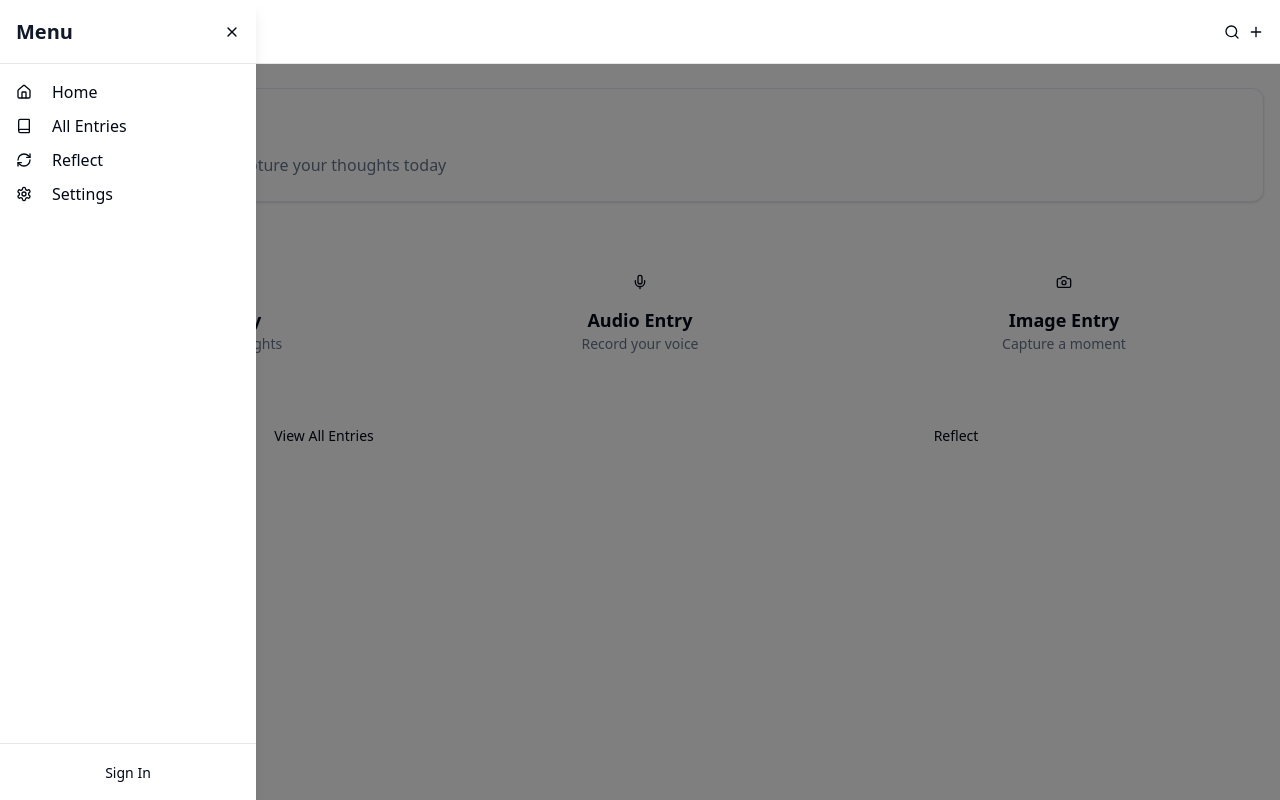
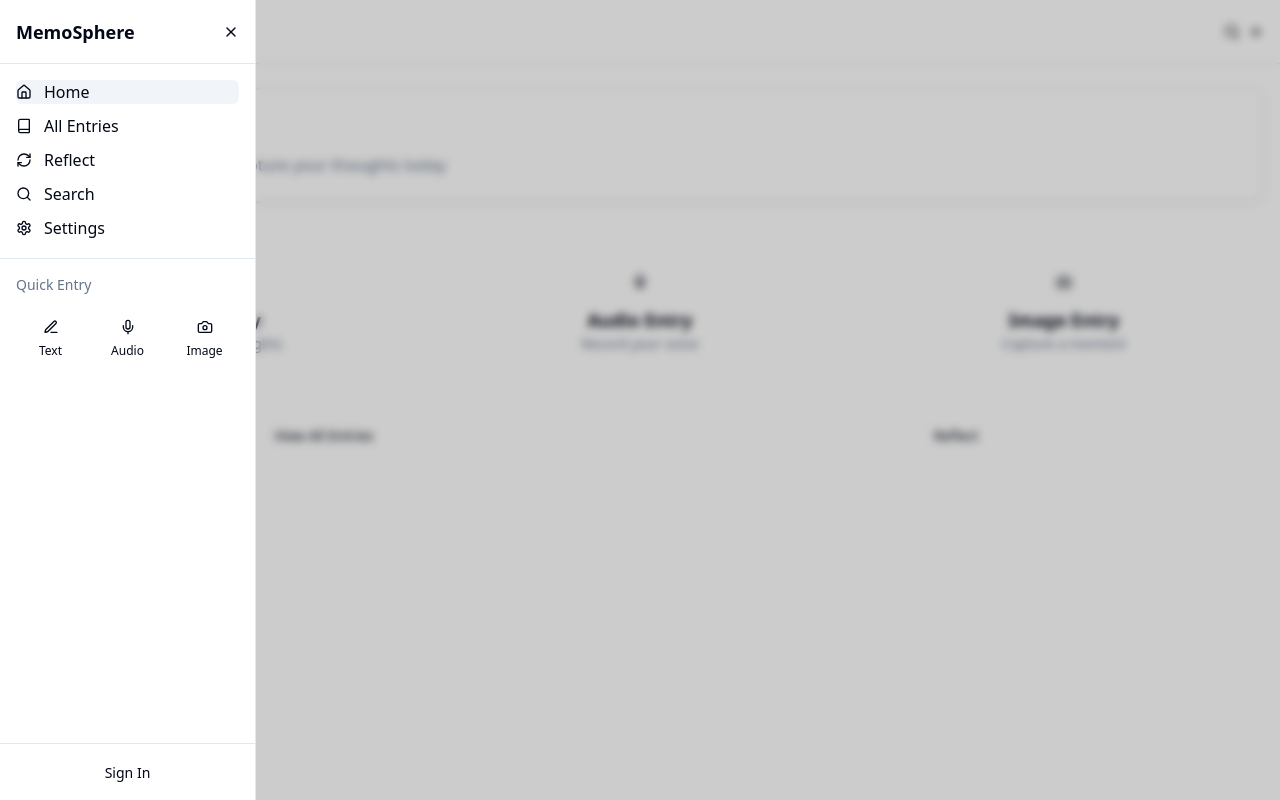
Before and after one commit to Sansiveri-Alexzander/hci-project-digital-journal, a React (Vite) app in the folder MemoSphere/frontend/: page / in a window 1280 px wide. Both pictures are taken after a click on the button 24 px from the left and 31 px from the top of the page. Built offline with nearby package versions, Linux system fonts and the light colour scheme; no server answers.

Commit message:
Made sidebar navigations functional, added quick entry to sidebar

```diff
--- a/MemoSphere/frontend/src/components/layout/Header.tsx
+++ b/MemoSphere/frontend/src/components/layout/Header.tsx
@@ -1,41 +1,52 @@
 // src/components/layout/Header.tsx
 import React from 'react';
+import { useNavigate } from 'react-router-dom';
 import { Menu, Search, Plus } from 'lucide-react';
-import { Button } from '@/components/ui/button';
+import { Button } from "@/components/ui/button";
 
 interface HeaderProps {
     onMenuToggle: () => void;
-    onSearchToggle: () => void;
 }
 
-const Header: React.FC<HeaderProps> = ({ onMenuToggle, onSearchToggle }) => {
+const Header: React.FC<HeaderProps> = ({ onMenuToggle }) => {
+    const navigate = useNavigate();
+
     return (
-        <header className="fixed top-0 left-0 right-0 h-16 bg-white border-b border-gray-200 z-50">
+        <header className="fixed top-0 left-0 right-0 h-16 bg-background border-b border-border z-40">
             <div className="container mx-auto h-full px-4">
                 <div className="flex items-center justify-between h-full">
                     {/* Left side */}
-                    <div className="flex items-center">
+                    <div className="flex items-center gap-2">
                         <Button
                             variant="ghost"
                             size="icon"
-                            className="mr-2"
                             onClick={onMenuToggle}
                         >
                             <Menu className="h-5 w-5" />
                         </Button>
-                        <h1 className="text-xl font-bold text-gray-900">MemoSphere</h1>
+                        <Button
+                            variant="ghost"
+                            className="font-semibold text-lg"
+                            onClick={() => navigate('/')}
+                        >
+                            MemoSphere
+                        </Button>
                     </div>
 
                     {/* Right side */}
-                    <div className="flex items-center space-x-2">
+                    <div className="flex items-center gap-2">
                         <Button
                             variant="ghost"
                             size="icon"
-                            onClick={onSearchToggle}
+                            onClick={() => navigate('/search')}
                         >
                             <Search className="h-5 w-5" />
                         </Button>
-                        <Button size="icon">
+                        <Button
+                            variant="default"
+                            size="icon"
+                            onClick={() => navigate('/create/text')}
+                        >
                             <Plus className="h-5 w-5" />
                         </Button>
                     </div>
--- a/MemoSphere/frontend/src/components/layout/Layout.tsx
+++ b/MemoSphere/frontend/src/components/layout/Layout.tsx
@@ -1,40 +1,33 @@
 // src/components/layout/Layout.tsx
 import React, { useState } from 'react';
-import { Outlet, useNavigate, useLocation } from 'react-router-dom';
+import { Outlet, useLocation } from 'react-router-dom';
 import Header from './Header';
 import Sidebar from './Sidebar';
 
 const Layout: React.FC = () => {
     const [isSidebarOpen, setIsSidebarOpen] = useState(false);
-    const [isSearchOpen, setIsSearchOpen] = useState(false);
-    const navigate = useNavigate();
     const location = useLocation();
 
-    const handleSearchToggle = () => {
-        if (location.pathname !== '/search') {
-            navigate('/search');
-        }
-        setIsSearchOpen(!isSearchOpen);
-    };
+    // Close sidebar on location change
+    React.useEffect(() => {
+        setIsSidebarOpen(false);
+    }, [location]);
 
     return (
         <div className="min-h-screen bg-background">
             <Header
                 onMenuToggle={() => setIsSidebarOpen(true)}
-                onSearchToggle={handleSearchToggle}
             />
 
             <Sidebar
                 isOpen={isSidebarOpen}
                 onClose={() => setIsSidebarOpen(false)}
-                onNavigate={(path) => {
-                    navigate(path);
-                    setIsSidebarOpen(false);
-                }}
             />
 
             <main className="pt-16 min-h-[calc(100vh-4rem)]">
-                <Outlet />
+                <div className="h-full">
+                    <Outlet />
+                </div>
             </main>
         </div>
     );
--- a/MemoSphere/frontend/src/components/layout/Sidebar.tsx
+++ b/MemoSphere/frontend/src/components/layout/Sidebar.tsx
@@ -1,7 +1,19 @@
 // src/components/layout/Sidebar.tsx
 import React from 'react';
-import { X, Home, Book, RefreshCw, Settings } from 'lucide-react';
-import { Button } from '@/components/ui/button';
+import { useLocation, useNavigate } from 'react-router-dom';
+import {
+    Home,
+    Book,
+    RefreshCw,
+    Settings,
+    Search,
+    X,
+    PenLine,
+    Mic,
+    Camera
+} from 'lucide-react';
+import { Button } from "@/components/ui/button";
+import { cn } from "@/lib/utils";
 
 interface SidebarProps {
     isOpen: boolean;
@@ -9,32 +21,64 @@ interface SidebarProps {
 }
 
 const Sidebar: React.FC<SidebarProps> = ({ isOpen, onClose }) => {
+    const navigate = useNavigate();
+    const location = useLocation();
+
     const menuItems = [
         { icon: <Home className="h-5 w-5" />, label: 'Home', path: '/' },
         { icon: <Book className="h-5 w-5" />, label: 'All Entries', path: '/entries' },
         { icon: <RefreshCw className="h-5 w-5" />, label: 'Reflect', path: '/reflect' },
+        { icon: <Search className="h-5 w-5" />, label: 'Search', path: '/search' },
         { icon: <Settings className="h-5 w-5" />, label: 'Settings', path: '/settings' },
     ];
+
+    const quickEntryButtons = [
+        {
+            icon: <PenLine className="h-4 w-4" />,
+            label: 'Text',
+            path: '/create/text',
+            description: 'Write your thoughts'
+        },
+        {
+            icon: <Mic className="h-4 w-4" />,
+            label: 'Audio',
+            path: '/create/audio',
+            description: 'Record your voice'
+        },
+        {
+            icon: <Camera className="h-4 w-4" />,
+            label: 'Image',
+            path: '/create/image',
+            description: 'Capture a moment'
+        },
+    ];
+
+    const handleNavigation = (path: string) => {
+        navigate(path);
+        onClose();
+    };
 
     return (
         <>
             {/* Backdrop */}
             {isOpen && (
                 <div
-                    className="fixed inset-0 bg-black bg-opacity-50 transition-opacity z-40"
+                    className="fixed inset-0 bg-black/20 backdrop-blur-sm z-40"
                     onClick={onClose}
                 />
             )}
 
             {/* Sidebar */}
             <div
-                className={`fixed inset-y-0 left-0 w-64 bg-white shadow-lg transform transition-transform duration-200 ease-in-out z-50 ${
-                    isOpen ? 'translate-x-0' : '-translate-x-full'
-                }`}
+                className={cn(
+                    "fixed inset-y-0 left-0 w-64 bg-background border-r border-border",
+                    "transform transition-transform duration-200 ease-in-out z-50",
+                    isOpen ? "translate-x-0" : "-translate-x-full"
+                )}
             >
                 {/* Header */}
-                <div className="h-16 border-b border-gray-200 flex items-center justify-between px-4">
-                    <h2 className="text-xl font-semibold text-gray-900">Menu</h2>
+                <div className="h-16 border-b border-border px-4 flex items-center justify-between">
+                    <h2 className="text-lg font-semibold">MemoSphere</h2>
                     <Button
                         variant="ghost"
                         size="icon"
@@ -45,33 +89,51 @@ const Sidebar: React.FC<SidebarProps> = ({ isOpen, onClose }) => {
                 </div>
 
                 {/* Navigation */}
-                <nav className="p-4">
-                    <div className="space-y-2">
-                        {menuItems.map((item) => (
+                <div className="p-4 space-y-2">
+                    {menuItems.map((item) => (
+                        <Button
+                            key={item.path}
+                            variant={location.pathname === item.path ? "secondary" : "ghost"}
+                            className={cn(
+                                "w-full justify-start gap-3 text-base font-medium",
+                                location.pathname === item.path && "bg-muted"
+                            )}
+                            onClick={() => handleNavigation(item.path)}
+                        >
+                            {item.icon}
+                            {item.label}
+                        </Button>
+                    ))}
+                </div>
+
+                {/* Quick Entry Section */}
+                <div className="p-4 border-t border-border">
+                    <h3 className="text-sm font-medium text-muted-foreground mb-2">Quick Entry</h3>
+                    <div className="grid grid-cols-3 gap-2">
+                        {quickEntryButtons.map((button) => (
                             <Button
-                                key={item.path}
-                                variant="ghost"
-                                className="w-full justify-start text-base font-medium"
-                                onClick={() => {
-                                    // Handle navigation
-                                    onClose();
-                                }}
+                                key={button.path}
+                                variant="outline"
+                                size="sm"
+                                className="flex flex-col items-center py-4 gap-2 h-auto"
+                                onClick={() => handleNavigation(button.path)}
+                                title={button.description}
                             >
-                                {item.icon}
-                                <span className="ml-3">{item.label}</span>
+                                {button.icon}
+                                <span className="text-xs">{button.label}</span>
                             </Button>
                         ))}
                     </div>
-                </nav>
+                </div>
 
-                {/* User section at bottom */}
-                <div className="absolute bottom-0 left-0 right-0 p-4 border-t border-gray-200">
+                {/* User Section */}
+                <div className="absolute bottom-0 left-0 right-0 p-4 border-t border-border">
                     <Button
                         variant="outline"
                         className="w-full justify-center"
                         onClick={() => {
                             // Handle sign in/out
-                            onClose();
+                            console.log('Toggle auth');
                         }}
                     >
                         Sign In
```
